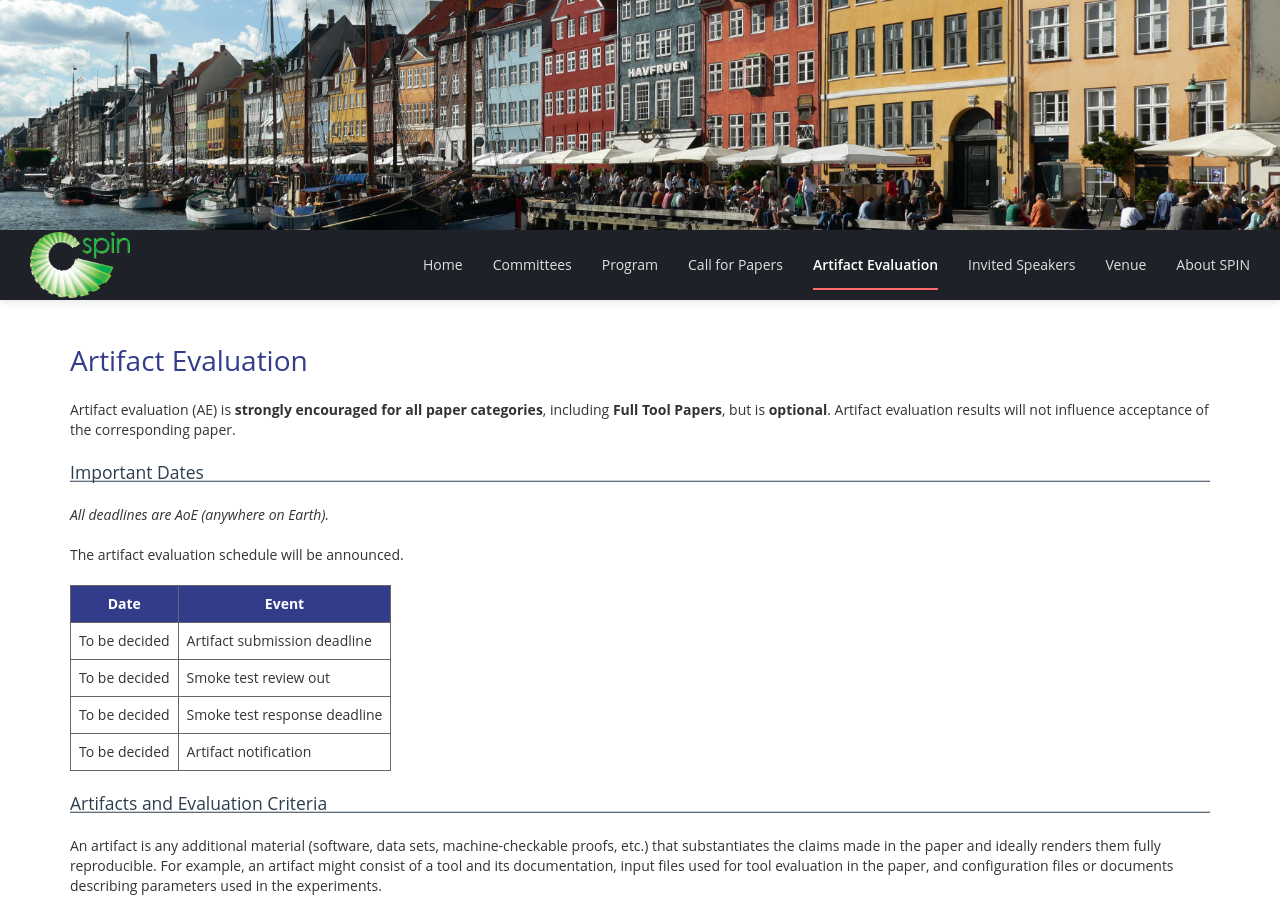
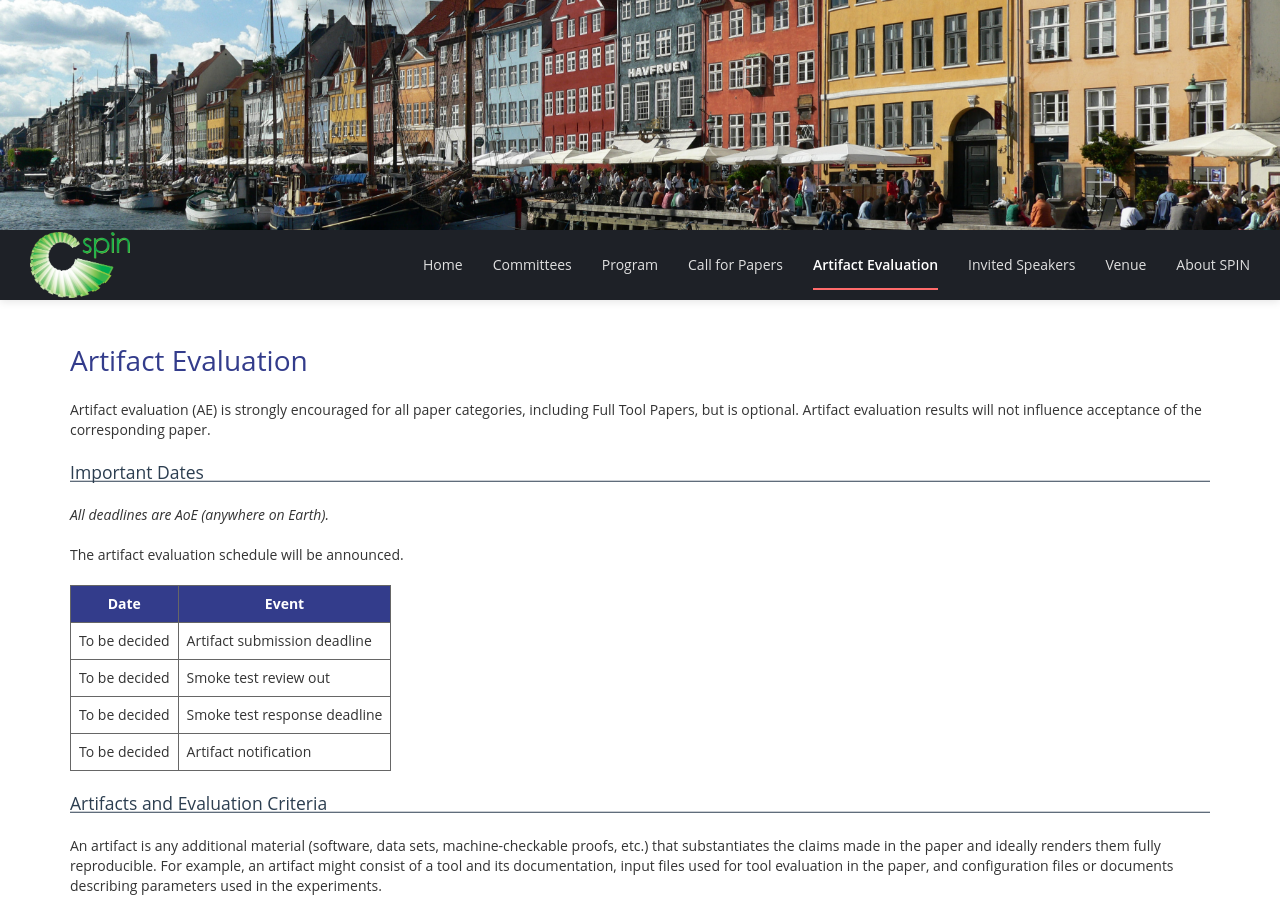
Before and after one commit to SPIN-web/SPIN2027, a Jekyll site: the page built from _pages/artifacts.md, in a window 1280 px wide and 900 px high. Built offline with Jekyll 4.4.1, drawn with Linux system fonts in a browser that asks for light colours; nearby versions of some CDN libraries.

```diff
--- a/_pages/artifacts.md
+++ b/_pages/artifacts.md
@@ -7,7 +7,7 @@ title: Artifact Evaluation
 
 # Artifact Evaluation
 
-Artifact evaluation (AE) is **strongly encouraged for all paper categories**, including **Full Tool Papers**, but is **optional**.
+Artifact evaluation (AE) is strongly encouraged for all paper categories, including Full Tool Papers, but is optional.
 Artifact evaluation results will not influence acceptance of the corresponding paper.
 
 ## Important Dates
```
